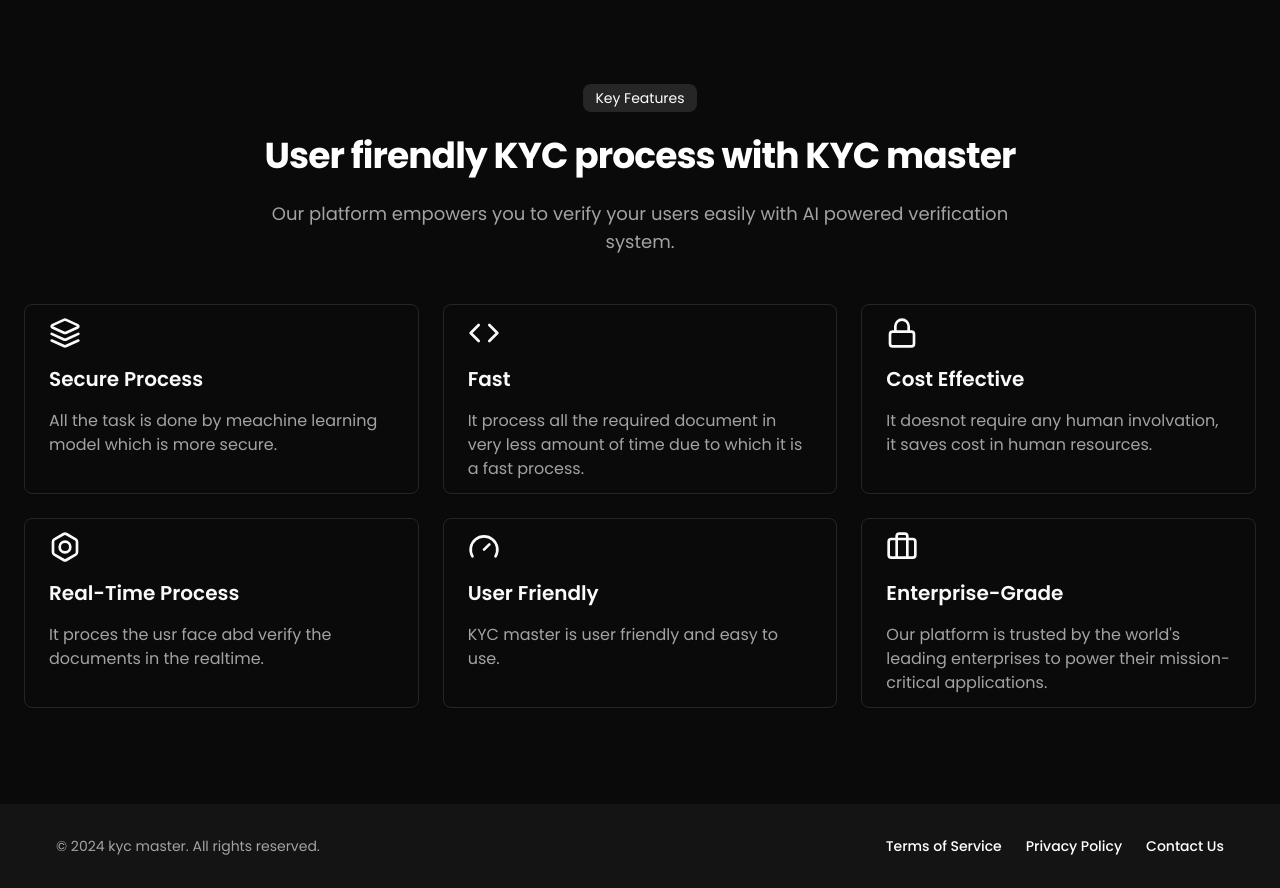
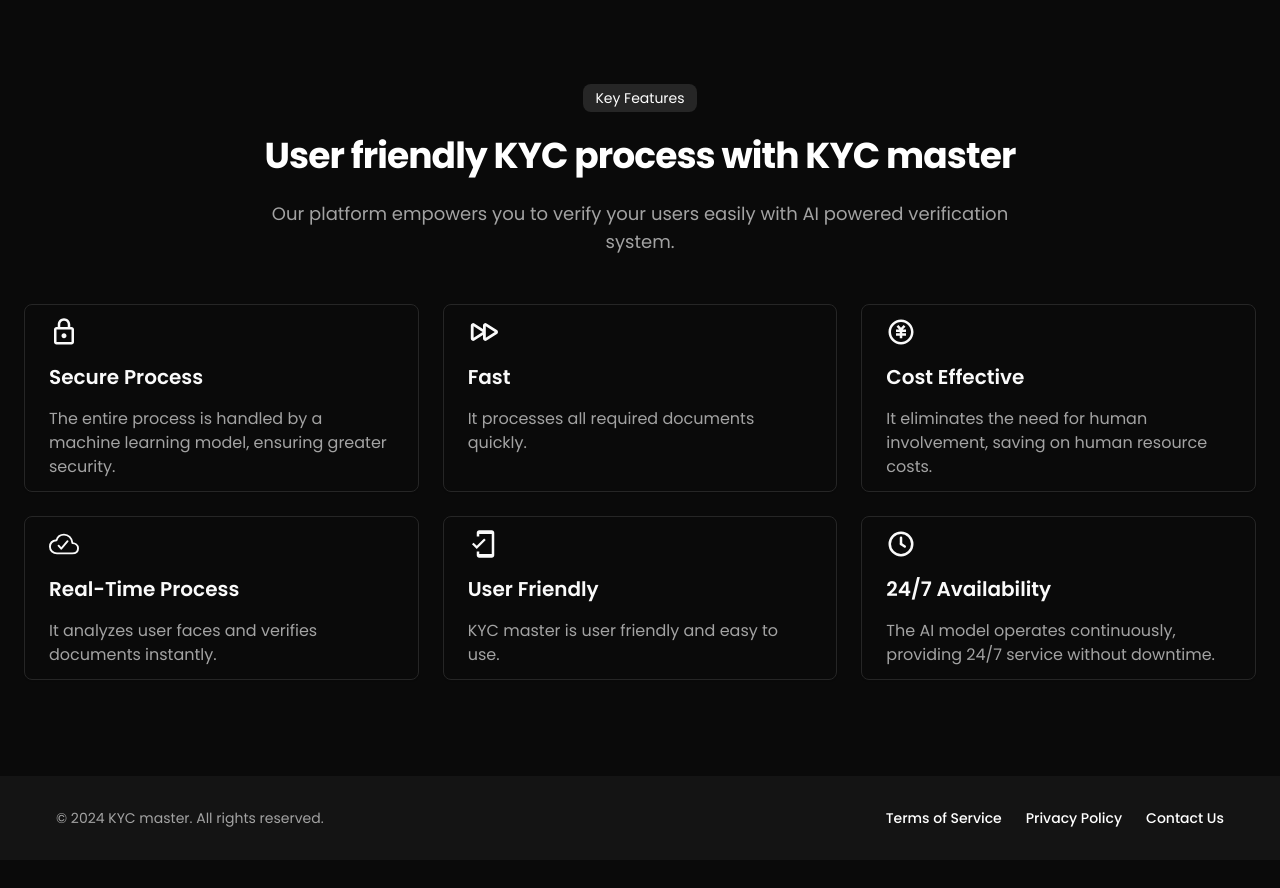
Before and after one commit to utsavdotdev/ai-kyc, a React (Vite) app in the folder client/: page / in a window 1280 px wide. Shown: the part 800-1688 px from the top of the page. After the commit the page ends 1660 px from the top, so only its background shows below. Built offline with nearby package versions, Linux system fonts and the light colour scheme.

Commit message:
home page completed

```diff
--- a/client/package.json
+++ b/client/package.json
@@ -16,6 +16,7 @@
     "lucide-react": "^0.399.0",
     "react": "^18.3.1",
     "react-dom": "^18.3.1",
+    "react-icons": "^5.2.1",
     "react-router-dom": "^6.24.0",
     "tailwind-merge": "^2.3.0",
     "tailwindcss-animate": "^1.0.7"
--- a/client/src/pages/Hero.jsx
+++ b/client/src/pages/Hero.jsx
@@ -1,10 +1,50 @@
 import React from "react";
 import { Button } from "@/components/ui/button";
 import { Card, CardContent } from "@/components/ui/card";
+import { MdOutlineMobileFriendly, MdOutlineLock } from "react-icons/md";
+import { PiFastForwardBold } from "react-icons/pi";
+import { TbClockHour4 } from "react-icons/tb";
+import { RiMoneyCnyCircleLine } from "react-icons/ri";
+import { IoCloudDoneOutline } from "react-icons/io5";
+
+const cardData = [
+  {
+    icon: <MdOutlineLock size={30} />,
+    title: "Secure Process",
+    description:
+      "The entire process is handled by a machine learning model, ensuring greater security.",
+  },
+  {
+    icon: <PiFastForwardBold size={30} />,
+    title: "Fast",
+    description: "It processes all required documents quickly.",
+  },
+  {
+    icon: <RiMoneyCnyCircleLine size={30} />,
+    title: "Cost Effective",
+    description:
+      "It eliminates the need for human involvement, saving on human resource costs.",
+  },
+  {
+    icon: <IoCloudDoneOutline size={30} />,
+    title: "Real-Time Process",
+    description: "It analyzes user faces and verifies documents instantly.",
+  },
+  {
+    icon: <MdOutlineMobileFriendly size={30} />,
+    title: "User Friendly",
+    description: "KYC master is user friendly and easy to use.",
+  },
+  {
+    icon: <TbClockHour4 size={30} />,
+    title: "24/7 Availability",
+    description:
+      "The AI model operates continuously, providing 24/7 service without downtime.",
+  },
+];
 
 const Hero = () => {
   return (
-    <>
     <div className="dark text-white">
       <main>
         <section className="container mx-auto py-24 px-4 md:px-6 flex flex-col md:flex-row items-center justify-between gap-12">
@@ -14,8 +54,7 @@ const Hero = () => {
             </h1>
             <p className="text-lg text-muted-foreground">
               Easily verify your customers' identities with our AI-powered KYC
-                solution. Get started in minutes with our simple API
-                integration.
+              solution. Get started in minutes with our simple API integration.
             </p>
             <div className="flex gap-4">
               <Button>Get Started</Button>
@@ -34,7 +73,7 @@ const Hero = () => {
               Key Features
             </div>
             <h2 className="text-4xl font-bold tracking-tight">
-                User firendly KYC process with KYC master
+              User friendly KYC process with KYC master
             </h2>
             <p className="text-lg text-muted-foreground max-w-3xl mx-auto">
               Our platform empowers you to verify your users easily with AI
@@ -42,72 +81,22 @@ const Hero = () => {
             </p>
           </div>
           <div className="grid grid-cols-1 sm:grid-cols-2 lg:grid-cols-3 gap-6 mt-12">
-              <Card>
+            {cardData.map((card, index) => (
+              <Card key={index}>
                 <CardContent className="flex flex-col gap-4 py-3">
-                  <LayersIcon className="h-8 w-8 text-primary" />
-                  <h3 className="text-xl font-semibold">Secure Process</h3>
-                  <p className="text-muted-foreground">
-                    All the task is done by meachine learning model which is
-                    more secure.
-                  </p>
+                  {card.icon}
+                  <h3 className="text-xl font-semibold">{card.title}</h3>
+                  <p className="text-muted-foreground">{card.description}</p>
                 </CardContent>
               </Card>
-              <Card>
-                <CardContent className="flex flex-col gap-4 py-3">
-                  <CodeIcon className="h-8 w-8 text-primary" />
-                  <h3 className="text-xl font-semibold">Fast</h3>
-                  <p className="text-muted-foreground">
-                    It process all the required document in very less amount of
-                    time due to which it is a fast process.
-                  </p>
-                </CardContent>
-              </Card>
-              <Card>
-                <CardContent className="flex flex-col gap-4 py-3">
-                  <LockIcon className="h-8 w-8 text-primary" />
-                  <h3 className="text-xl font-semibold">Cost Effective</h3>
-                  <p className="text-muted-foreground">
-                    It doesnot require any human involvation, it saves cost in
-                    human resources.
-                  </p>
-                </CardContent>
-              </Card>
-              <Card>
-                <CardContent className="flex flex-col gap-4 py-3">
-                  <BoltIcon className="h-8 w-8 text-primary" />
-                  <h3 className="text-xl font-semibold">Real-Time Process</h3>
-                  <p className="text-muted-foreground">
-                    It proces the usr face abd verify the documents in the
-                    realtime.
-                  </p>
-                </CardContent>
-              </Card>
-              <Card>
-                <CardContent className="flex flex-col gap-4 py-3">
-                  <GaugeIcon className="h-8 w-8 text-primary" />
-                  <h3 className="text-xl font-semibold">User Friendly</h3>
-                  <p className="text-muted-foreground">
-                    KYC master is user friendly and easy to use.
-                  </p>
-                </CardContent>
-              </Card>
-              <Card>
-                <CardContent className="flex flex-col gap-4 py-3">
-                  <BriefcaseIcon className="h-8 w-8 text-primary" />
-                  <h3 className="text-xl font-semibold">Enterprise-Grade</h3>
-                  <p className="text-muted-foreground">
-                    Our platform is trusted by the world's leading enterprises
-                    to power their mission-critical applications.
-                  </p>
-                </CardContent>
-              </Card>
+            ))}
           </div>
         </section>
       </main>
       <footer className="bg-[#141414] py-8 px-4 md:px-6">
         <div className="container mx-auto flex flex-col md:flex-row items-center justify-between gap-4">
           <p className="text-sm text-muted-foreground">
-              &copy; 2024 kyc master. All rights reserved.
+            &copy; 2024 KYC master. All rights reserved.
           </p>
           <nav className="flex items-center gap-6">
             <div className="text-sm font-medium hover:text-primary">
@@ -123,129 +112,7 @@ const Hero = () => {
         </div>
       </footer>
     </div>
-    </>
   );
 };
 
-function BoltIcon(props) {
-  return (
-    <svg
-      {...props}
-      xmlns="http://www.w3.org/2000/svg"
-      width="24"
-      height="24"
-      viewBox="0 0 24 24"
-      fill="none"
-      stroke="currentColor"
-      strokeWidth="2"
-      strokeLinecap="round"
-      strokeLinejoin="round"
-    >
-      <path d="M21 16V8a2 2 0 0 0-1-1.73l-7-4a2 2 0 0 0-2 0l-7 4A2 2 0 0 0 3 8v8a2 2 0 0 0 1 1.73l7 4a2 2 0 0 0 2 0l7-4A2 2 0 0 0 21 16z" />
-      <circle cx="12" cy="12" r="4" />
-    </svg>
-  );
-}
-
-function BriefcaseIcon(props) {
-  return (
-    <svg
-      {...props}
-      xmlns="http://www.w3.org/2000/svg"
-      width="24"
-      height="24"
-      viewBox="0 0 24 24"
-      fill="none"
-      stroke="currentColor"
-      strokeWidth="2"
-      strokeLinecap="round"
-      strokeLinejoin="round"
-    >
-      <path d="M16 20V4a2 2 0 0 0-2-2h-4a2 2 0 0 0-2 2v16" />
-      <rect width="20" height="14" x="2" y="6" rx="2" />
-    </svg>
-  );
-}
-
-function CodeIcon(props) {
-  return (
-    <svg
-      {...props}
-      xmlns="http://www.w3.org/2000/svg"
-      width="24"
-      height="24"
-      viewBox="0 0 24 24"
-      fill="none"
-      stroke="currentColor"
-      strokeWidth="2"
-      strokeLinecap="round"
-      strokeLinejoin="round"
-    >
-      <polyline points="16 18 22 12 16 6" />
-      <polyline points="8 6 2 12 8 18" />
-    </svg>
-  );
-}
-
-function GaugeIcon(props) {
-  return (
-    <svg
-      {...props}
-      xmlns="http://www.w3.org/2000/svg"
-      width="24"
-      height="24"
-      viewBox="0 0 24 24"
-      fill="none"
-      stroke="currentColor"
-      strokeWidth="2"
-      strokeLinecap="round"
-      strokeLinejoin="round"
-    >
-      <path d="m12 14 4-4" />
-      <path d="M3.34 19a10 10 0 1 1 17.32 0" />
-    </svg>
-  );
-}
-
-function LayersIcon(props) {
-  return (
-    <svg
-      {...props}
-      xmlns="http://www.w3.org/2000/svg"
-      width="24"
-      height="24"
-      viewBox="0 0 24 24"
-      fill="none"
-      stroke="currentColor"
-      strokeWidth="2"
-      strokeLinecap="round"
-      strokeLinejoin="round"
-    >
-      <path d="m12.83 2.18a2 2 0 0 0-1.66 0L2.6 6.08a1 1 0 0 0 0 1.83l8.58 3.91a2 2 0 0 0 1.66 0l8.58-3.9a1 1 0 0 0 0-1.83Z" />
-      <path d="m22 17.65-9.17 4.16a2 2 0 0 1-1.66 0L2 17.65" />
-      <path d="m22 12.65-9.17 4.16a2 2 0 0 1-1.66 0L2 12.65" />
-    </svg>
-  );
-}
-
-function LockIcon(props) {
-  return (
-    <svg
-      {...props}
-      xmlns="http://www.w3.org/2000/svg"
-      width="24"
-      height="24"
-      viewBox="0 0 24 24"
-      fill="none"
-      stroke="currentColor"
-      strokeWidth="2"
-      strokeLinecap="round"
-      strokeLinejoin="round"
-    >
-      <rect width="18" height="11" x="3" y="11" rx="2" ry="2" />
-      <path d="M7 11V7a5 5 0 0 1 10 0v4" />
-    </svg>
-  );
-}
-
 export default Hero;
```
Also changed, not shown: 1 other file (tests, documents, lock files or other folders). Lines whose indentation alone changed are shown as unchanged.
